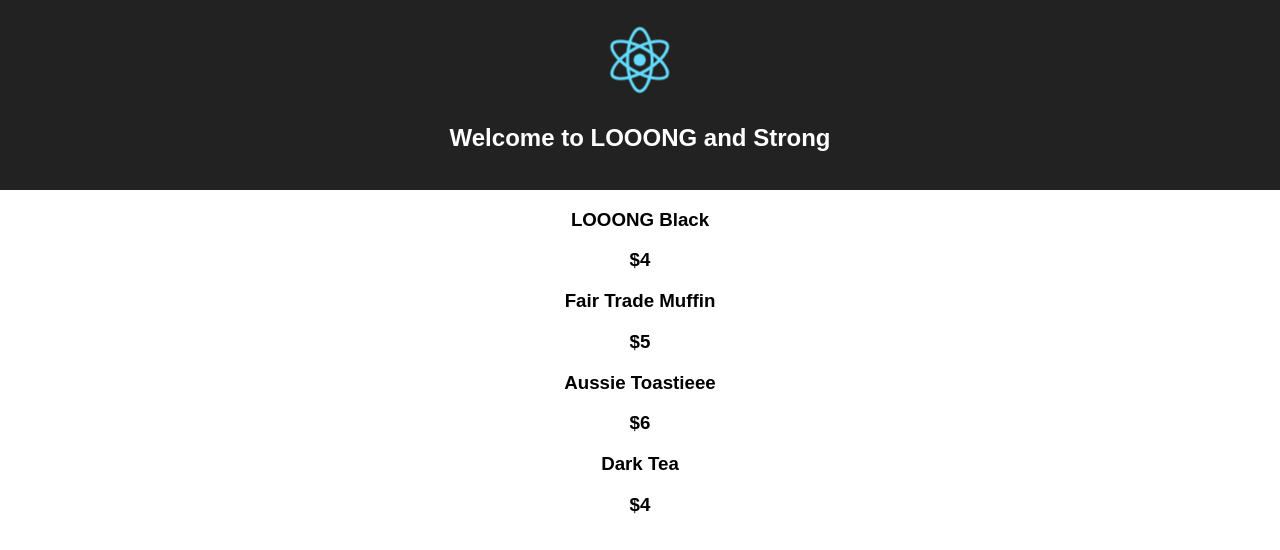
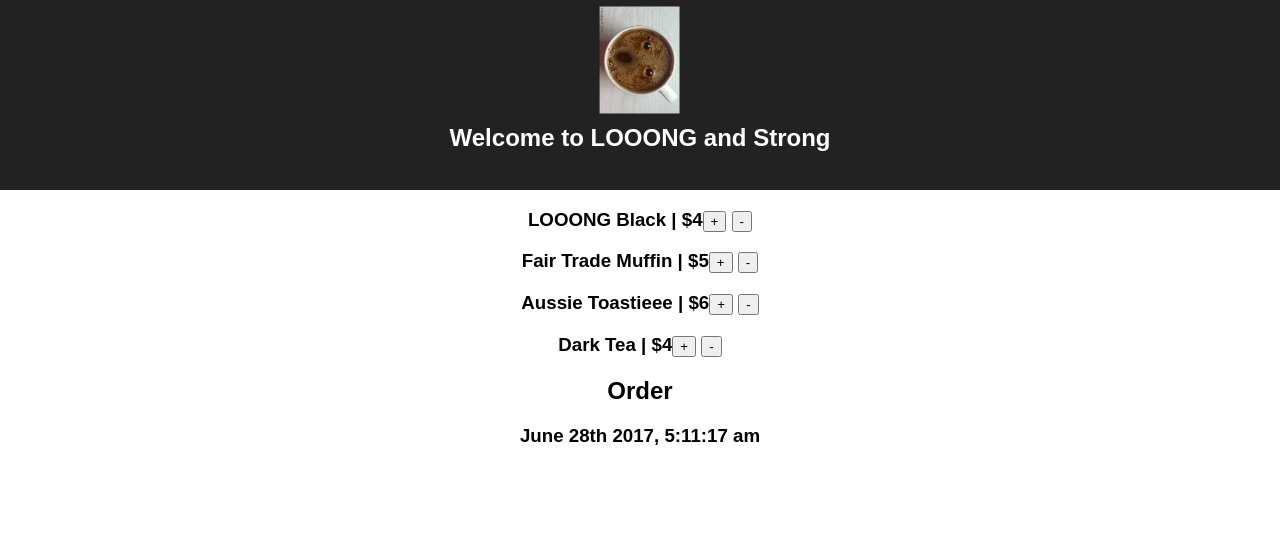
Before and after one commit to alfredosorio/cafe-app, a React (Create React App) app: page / in a window 1280 px wide. Shown: the top 550 px of the page. Built offline with nearby package versions, Linux system fonts and the light colour scheme.

Commit message:
added buttons

```diff
--- a/package.json
+++ b/package.json
@@ -3,6 +3,7 @@
   "version": "0.1.0",
   "private": true,
   "dependencies": {
+    "moment": "^2.18.1",
     "react": "^15.6.1",
     "react-dom": "^15.6.1"
   },
--- a/src/App.js
+++ b/src/App.js
@@ -1,7 +1,10 @@
 import React, { Component } from 'react';
 import logo from './logo.svg';
+import coffee from './coffee.gif'
 import './App.css';
 import ProductMenu from './component/ProductMenu'
+import Order from './component/Order'
+
 
 const data = [
   {
@@ -27,11 +30,15 @@ class App extends Component {
     return (
       <div className="App">
         <div className="App-header">
-          <img src={logo} className="App-logo" alt="logo" />
+          <img src={coffee} className="App-logo" alt="logo" />
           <h2>Welcome to LOOONG and Strong</h2>
         </div>
         <ProductMenu items={ data } />
+        <div>
+          <Order />
+        </div>
       </div>
+
     );
   }
 }
--- /dev/null
+++ b/src/component/Order.js
@@ -0,0 +1,16 @@
+import React from 'react'
+import moment from 'moment'
+export default function Order({
+    timeDate,
+    qty,
+    product //the product object
+
+  }) {
+  return (
+    <div>
+      <h2>Order</h2>
+
+      <h3>{moment().format('MMMM Do YYYY, h:mm:ss a')}</h3>
+    </div>
+  )
+}
--- a/src/component/Product.js
+++ b/src/component/Product.js
@@ -5,8 +5,7 @@ export default function Product({
   }) {
   return (
     <div>
-      <h3>{name}</h3>
-      <h3>${price}</h3>
+      <h3>{name} | ${price}<button>+</button> <button>-</button></h3>
     </div>
   )
 }
```
Also changed, not shown: src/coffee.gif (added), src/component/Name.js (deleted), src/component/Price.js (deleted), src/component/ProductMenu.js (line endings or trailing spaces), 1 other file (tests, documents, lock files or other folders).
